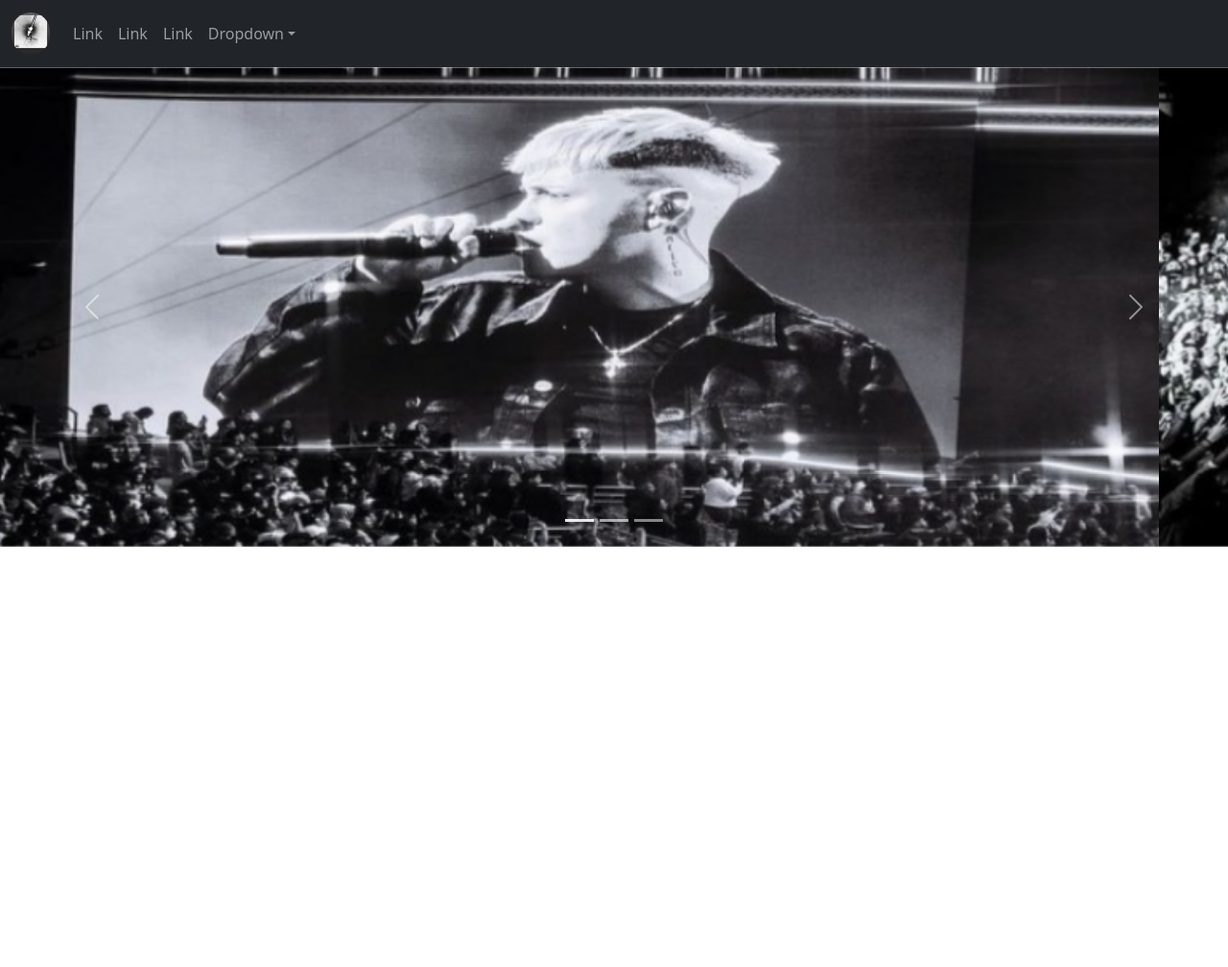
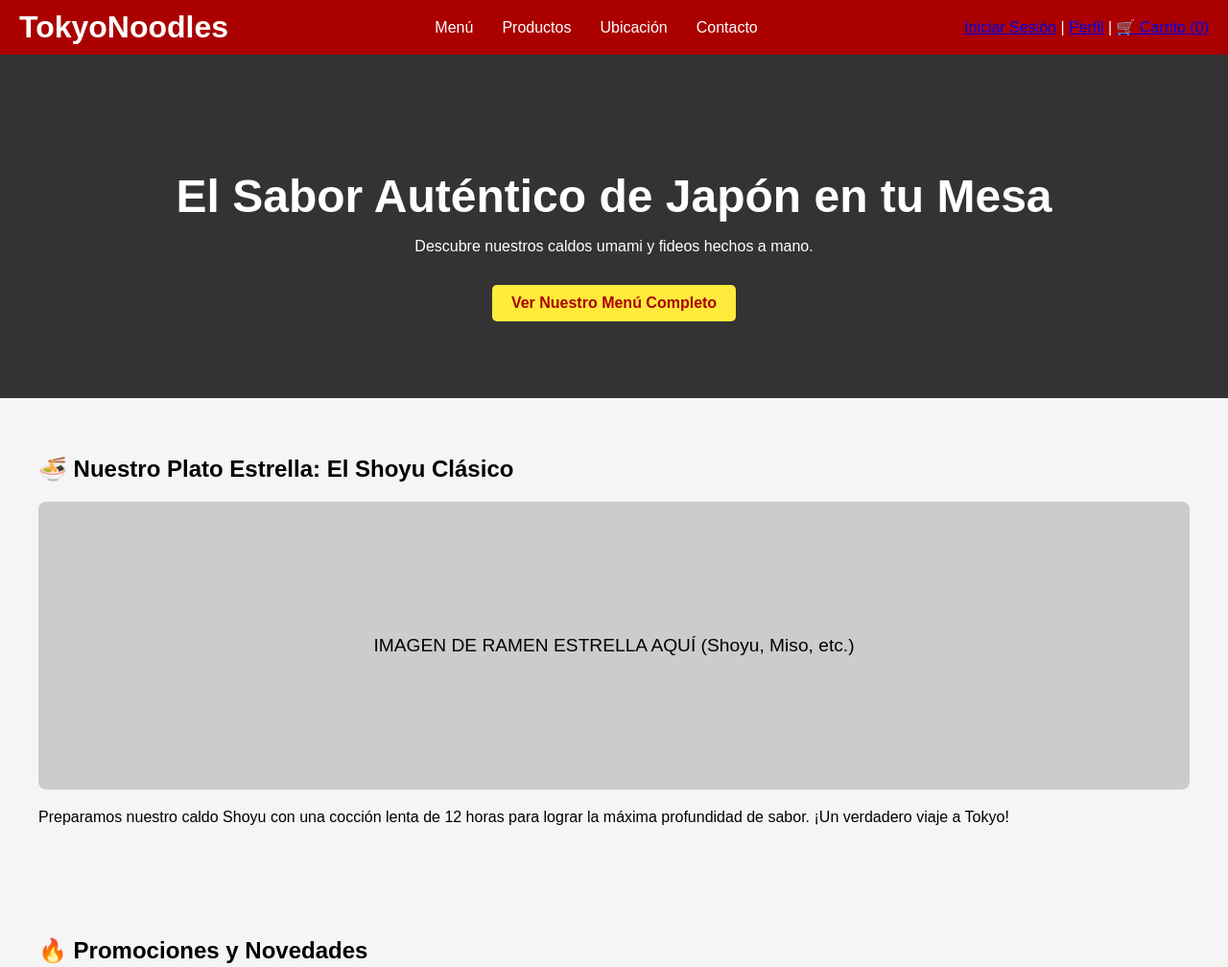
Before and after one commit to josefaiturra/Josefadwm, a plain HTML site: page index.html in a window 1280 px wide. Shown: the top 1008 px of the page at 96% size. Before the commit the page ends 800 px from the top, so only its background shows below. Drawn offline with nearby package versions, Linux system fonts and the light colour scheme.

Commit message:
pagina inicio

```diff
--- a/index.html
+++ b/index.html
@@ -1,74 +1,104 @@
     <!DOCTYPE html>
+<html lang="es">
 <head>
-    <title>Fan Page</title>
-    <meta charset="utf-8">
-    <meta name="viewport" content="width=device-width, initial-scale=1">
-    <link href="https://cdn.jsdelivr.net/npm/bootstrap@5.3.3/dist/css/bootstrap.min.css" rel="stylesheet">
-    <script src="https://cdn.jsdelivr.net/npm/bootstrap@5.3.3/dist/js/bootstrap.bundle.min.js"></script>
+    <meta charset="UTF-8">
+    <meta name="viewport" content="width=device-width, initial-scale=1.0">
+    <title>TokyoNoodles - El Mejor Ramen de la Ciudad</title>
+    <style>
+        /* Estilos básicos para la estructura (esto DEBE ir en un archivo CSS real) */
+        body { font-family: sans-serif; margin: 0; padding: 0; background-color: #f5f5f5; }
+        header { background-color: #a00; color: white; padding: 10px 20px; display: flex; justify-content: space-between; align-items: center; }
+        .logo a { color: white; text-decoration: none; font-size: 2em; font-weight: bold; }
+        nav ul { list-style: none; padding: 0; margin: 0; display: flex; }
+        nav ul li a { color: white; text-decoration: none; padding: 0 15px; transition: color 0.3s; }
+        nav ul li a:hover { color: #ffeb3b; } /* Color amarillo de fideos al pasar el ratón */
+        .hero { background-color: #333; color: white; text-align: center; padding: 80px 20px; }
+        .hero h1 { font-size: 3em; margin-bottom: 10px; }
+        .content-section { padding: 40px 20px; max-width: 1200px; margin: auto; }
+        .image-placeholder { background-color: #ccc; height: 300px; margin: 20px 0; display: flex; justify-content: center; align-items: center; text-align: center; font-size: 1.2em; border-radius: 8px; }
+        footer { background-color: #333; color: white; text-align: center; padding: 20px; margin-top: 30px; }
+    </style>
 </head>
 <body>
-     <!-- navbar -->
 
-    <nav class="navbar navbar-expand-sm bg-dark navbar-dark">
-    <div class="container-fluid">
-      <a class="navbar-brand" href="#">
-        <img src="img/1.jpg" alt="Logo" style="width:40px;" class="rounded-pill">
-      </a>
-        <button class="navbar-toggler" type="button" data-bs-toggle="collapse" data-bs-target="#collapsibleNavbar">
-        <span class="navbar-toggler-icon"></span>
-        </button>
-        <div class="collapse navbar-collapse" id="collapsibleNavbar">
-        <ul class="navbar-nav">
-            <li class="nav-item">
-            <a class="nav-link" href="#">Link</a>
-            </li>
-            <li class="nav-item">
-            <a class="nav-link" href="#">Link</a>
-            </li>
-            <li class="nav-item">
-            <a class="nav-link" href="#">Link</a>
-            </li>
-            <li class="nav-item dropdown">
-            <a class="nav-link dropdown-toggle" href="#" role="button" data-bs-toggle="dropdown">Dropdown</a>
-            </li>
-        </ul>
-        </div>
-    </div>
-    </nav>
-    <!-- Carousel -->
-<div id="demo" class="carousel slide" data-bs-ride="carousel">
-
-  <!-- Indicators/dots -->
-  <div class="carousel-indicators">
-    <button type="button" data-bs-target="#demo" data-bs-slide-to="0" class="active"></button>
-    <button type="button" data-bs-target="#demo" data-bs-slide-to="1"></button>
-    <button type="button" data-bs-target="#demo" data-bs-slide-to="2"></button>
+    <header>
+        <div class="logo">
+            <a href="index.html">TokyoNoodles</a>
             </div>
 
-  <!-- The slideshow/carousel -->
-  <div class="carousel-inner">
-    <div class="carousel-item active">
-      <img src="img/2.jpeg" alt="Los Angeles" class="d-block" style="width:100%" height="500">
+        <nav>
+            <ul>
+                <li><a href="menu.html">Menú</a></li>
+                <li><a href="productos.html">Productos</a></li>
+                <li><a href="ubicacion.html">Ubicación</a></li>
+                <li><a href="contacto.html">Contacto</a></li>
+            </ul>
+        </nav>
+
+        <div class="user-actions">
+            <a href="login.html">Iniciar Sesión</a> |
+            <a href="perfil.html">Perfil</a> |
+            <a href="carrito.html">🛒 Carrito (0)</a>
         </div>
-    <div class="carousel-item">
-      <img src="img/3.jpeg" alt="Chicago" class="d-block" style="width:100%" height="500">
+    </header>
+
+    <main>
+        <section class="hero">
+            <h1>El Sabor Auténtico de Japón en tu Mesa</h1>
+            <p>Descubre nuestros caldos umami y fideos hechos a mano.</p>
+            <a href="menu.html" style="background-color: #ffeb3b; color: #a00; padding: 10px 20px; text-decoration: none; border-radius: 5px; font-weight: bold; margin-top: 15px; display: inline-block;">Ver Nuestro Menú Completo</a>
+        </section>
+
+        <section class="content-section">
+            <h2>🍜 Nuestro Plato Estrella: El Shoyu Clásico</h2>
+            <div class="image-placeholder">
+                IMAGEN DE RAMEN ESTRELLA AQUÍ (Shoyu, Miso, etc.)
             </div>
-    <div class="carousel-item">
-      <img src="img/4.jpeg" alt="New York" class="d-block" style="width:100%" height="500">
+            <p>Preparamos nuestro caldo Shoyu con una cocción lenta de 12 horas para lograr la máxima profundidad de sabor. ¡Un verdadero viaje a Tokyo!</p>
+        </section>
+
+        <section class="content-section">
+            <h2>🔥 Promociones y Novedades</h2>
+            <div style="display: flex; justify-content: space-between; gap: 20px;">
+
+                <article style="flex: 1; border: 1px solid #ddd; padding: 15px; border-radius: 8px; text-align: center; background-color: white;">
+                    <h3>Edamame con Sal Marina</h3>
+                    <div class="image-placeholder" style="height: 150px; margin: 10px 0;">
+                        IMAGEN DE EDAMAME
                     </div>
+                    <p>El aperitivo perfecto para empezar. Fresco y delicioso.</p>
+                    <a href="#" style="color: #a00;">Pedir Ahora</a>
+                </article>
+
+                <article style="flex: 1; border: 1px solid #ddd; padding: 15px; border-radius: 8px; text-align: center; background-color: white;">
+                    <h3>MARTES DE 2x1</h3>
+                    <div class="image-placeholder" style="height: 150px; margin: 10px 0; background-color: #fcc;">
+                        IMAGEN DE OFERTA/PROMO
                     </div>
+                    <p>Todos los martes, el segundo ramen a mitad de precio.</p>
+                    <a href="#" style="color: #a00;">Ver Condiciones</a>
+                </article>
 
-  <!-- Left and right controls/icons -->
-  <button class="carousel-control-prev" type="button" data-bs-target="#demo" data-bs-slide="prev">
-    <span class="carousel-control-prev-icon"></span>
-  </button>
-  <button class="carousel-control-next" type="button" data-bs-target="#demo" data-bs-slide="next">
-    <span class="carousel-control-next-icon"></span>
-  </button>
             </div>
+        </section>
+
+        <section class="content-section" style="background-color: #eee; border-radius: 8px; text-align: center;">
+            <h2>Lo Que Dicen Nuestros Clientes</h2>
+            <blockquote style="font-style: italic; font-size: 1.1em; margin: 20px 0;">
+                "El mejor Tonkotsu que he probado fuera de Japón. ¡El caldo es increíblemente rico!"
+                <footer>— Ana M.</footer>
+            </blockquote>
+        </section>
+
+    </main>
+
+    <footer>
+        <p>&copy; 2025 TokyoNoodles. Todos los derechos reservados.</p>
+        <div>
+            <a href="#" style="color: white; margin: 0 5px;">Instagram</a> |
+            <a href="#" style="color: white; margin: 0 5px;">Facebook</a>
+        </div>
+    </footer>
 
 </body>
 </html>
-
-    </body>
-    </html>
```
Lines whose indentation alone changed are shown as unchanged.
